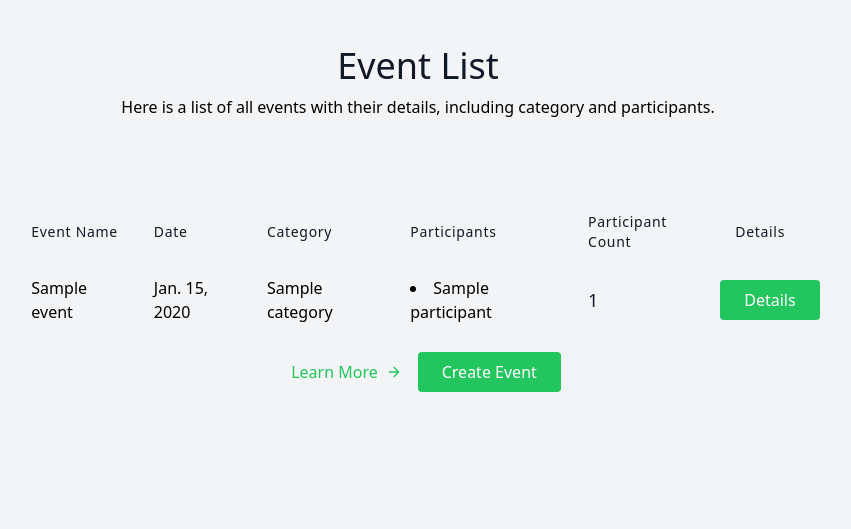
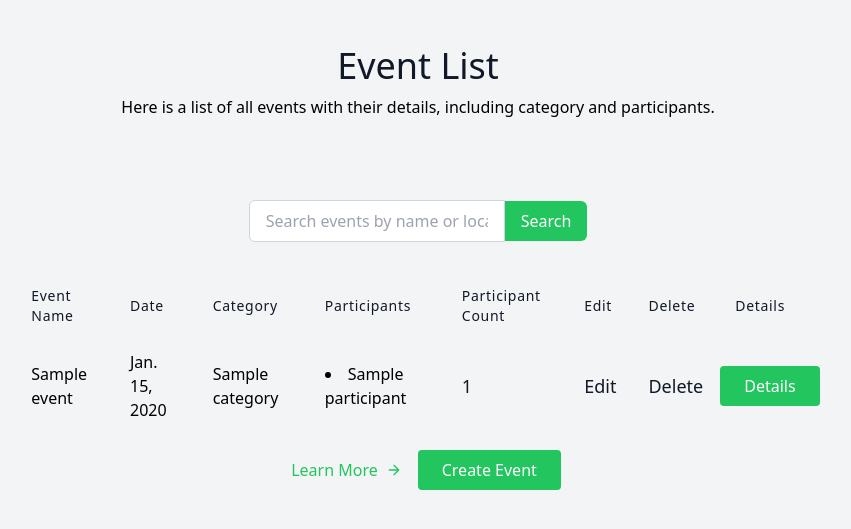
Before and after one commit to mmakash/Event_Management_Django, a Django app: page /dashboard/all_events/ in a window 1280 px wide. Shown: the part 146-675 px from the top of the page, without its empty margins (222-1073 px from the left). Run offline with Django 5.2, Linux system fonts and the light colour scheme; tables that the repository leaves empty hold one stand-in row (values such as "Sample post"); one stand-in notice (Sample message) is shown; some libraries are stand-ins or nearby versions.

Commit message:
search functionality implemented

```diff
--- a/events/templates/category_form.html
+++ b/events/templates/category_form.html
@@ -33,7 +33,7 @@
     <form method="post">
         {% csrf_token %}
         {{ form.as_p }}
-        <button class="w-full bg-blue-500 text-white px-4 py-2 rounded-lg hover:bg-blue-600 transition duration-200" type="submit">Save</button>
+        <button class="mx-auto w-48 text-white bg-green-500 border-0 my-6 py-2 px-4 focus:outline-none hover:bg-green-600 rounded" type="submit">Save</button>
     </form>
     <script>
       setTimeout(() => {
--- a/events/templates/category_list.html
+++ b/events/templates/category_list.html
@@ -33,7 +33,7 @@
 
         <!-- Add Category Button -->
         <div class="text-center mb-6">
-            <a href="{% url 'create_category' %}" class="bg-blue-500 text-white px-4 py-2 rounded-lg hover:bg-blue-600 transition duration-200">
+            <a href="{% url 'create_category' %}" class="mx-auto w-48 text-white bg-green-500 border-0 py-2 px-4 focus:outline-none hover:bg-green-600 rounded">
                 Add New Category
             </a>
         </div>
@@ -60,10 +60,10 @@
 
                             <!-- Actions (Edit and Delete) -->
                             <div class="space-x-2">
-                                <a href="{% url 'category_update' category.id %}" class="bg-yellow-500 text-white px-3 py-1 rounded-lg hover:bg-yellow-600 transition duration-200">
+                                <a href="{% url 'category_update' category.id %}" class="mx-auto w-48 text-white bg-green-500 border-0 py-2 px-4 focus:outline-none hover:bg-green-600 rounded">
                                     Edit
                                 </a>
-                                <a href="{% url 'category_delete' category.id %}" class="bg-red-500 text-white px-3 py-1 rounded-lg hover:bg-red-600 transition duration-200">
+                                <a href="{% url 'category_delete' category.id %}" class="mx-auto w-48 text-white bg-orange-500 border-0 py-2 px-4 focus:outline-none hover:bg-orange-600 rounded">
                                     Delete
                                 </a>
                             </div>
--- a/events/templates/event_form.html
+++ b/events/templates/event_form.html
@@ -28,12 +28,12 @@
     </header>
 
 
-    <div class="bg-white p-6 rounded-lg shadow-lg w-1/3">
+    <div class="bg-white p-6 rounded-lg shadow-lg  mx-auto w-1/2">
         <h2 class="text-2xl font-bold mb-4">Create Event</h2>
         <form method="POST" class="space-y-4">
             {% csrf_token %}
             {{ form.as_p }}
-            <button type="submit" class="bg-blue-500 hover:bg-blue-700 text-white font-bold py-2 px-4 rounded">
+            <button type="submit" class="mx-auto w-48 text-white bg-green-500 border-0 py-2 px-4 focus:outline-none hover:bg-green-600 rounded">
                 Submit
             </button>
 
--- a/events/templates/events_list.html
+++ b/events/templates/events_list.html
@@ -35,6 +35,33 @@
             <p class="lg:w-2/3 mx-auto leading-relaxed text-base">Here is a list of all events with their details, including category and participants.</p>
         </div>
 
+        <!-- Search Form -->
+        <div class="flex justify-center mb-8">
+            <form method="get" action="{% url 'all_events' %}?search=search" class="flex items-center">
+                <input type="text" name="search" placeholder="Search events by name or location..." class="px-4 py-2 border border-gray-300 rounded-l-md focus:outline-none focus:ring-2 focus:ring-green-500 focus:border-green-500 w-64">
+                <button type="submit" class="px-4 py-2 bg-green-500 text-white rounded-r-md hover:bg-green-600 focus:outline-none focus:ring-2 focus:ring-green-500 focus:ring-opacity-50">Search</button>
+            </form>
+        </div>
+
+        {% for message in messages %}
+            <div class="p-4 mb-4 text-sm text-red-700 bg-black rounded-lg">
+                {{ message }}
+            </div>
+        {% endfor %}
+
+        <!-- Conditional Rendering Based on Events -->
+        {% if not events %}
+            <!-- No Events Found -->
+            <div class="text-center">
+                <h1 class="sm:text-4xl text-3xl font-medium title-font mb-2 text-gray-900">
+                    {% if search_query %}
+                        No events match your search query.
+                    {% else %}
+                        No events exist yet.
+                    {% endif %}
+                </h1>
+            </div>
+        {% else %}
             <!-- Event Table -->
             <div class="lg:w-2/3 w-full mx-auto overflow-auto">
                 <table class="table-auto w-full text-left whitespace-no-wrap">
@@ -45,6 +72,8 @@
                             <th class="px-4 py-3 title-font tracking-wider font-medium text-gray-900 text-sm bg-gray-100">Category</th>
                             <th class="px-4 py-3 title-font tracking-wider font-medium text-gray-900 text-sm bg-gray-100">Participants</th>
                             <th class="px-4 py-3 title-font tracking-wider font-medium text-gray-900 text-sm bg-gray-100 rounded-tr rounded-br">Participant Count</th>
+                            <th class="px-4 py-3 title-font tracking-wider font-medium text-gray-900 text-sm bg-gray-100 rounded-tr rounded-br">Edit</th>
+                            <th class="px-4 py-3 title-font tracking-wider font-medium text-gray-900 text-sm bg-gray-100 rounded-tr rounded-br">Delete</th>
                             <th class="px-4 py-3 title-font tracking-wider font-medium text-gray-900 text-sm bg-gray-100 rounded-tr rounded-br">Details</th>
                         </tr>
                     </thead>
@@ -62,12 +91,15 @@
                                     </ul>
                                 </td>
                                 <td class="px-4 py-3 text-lg text-gray-900">{{ event.participant_count }}</td>
+                                <td class="px-4 py-3 text-lg text-gray-900"><a href="{% url 'update_event' event.id %}">Edit</a></td>
+                                <td class="px-4 py-3 text-lg text-gray-900"><a href="{% url 'delete_event' event.id %}">Delete</a></td>
                                 <td><a href="{% url 'event_details' event.id %}" class="flex ml-auto text-white bg-green-500 border-0 py-2 px-6 focus:outline-none hover:bg-green-600 rounded">Details</a></td>
                             </tr>
                         {% endfor %}
                     </tbody>
                 </table>
             </div>
+        {% endif %}
 
         <!-- Buttons -->
         <div class="flex justify-center space-x-4 pl-4 mt-4 lg:w-2/3 w-full mx-auto">
@@ -83,5 +115,12 @@
         </div>
     </section>
 
+    <script>
+        setTimeout(() => {
+            document.querySelectorAll('.p-4.mb-4').forEach(msg => msg.remove());
+        }, 3000); // Message disappears after 3 seconds
+        fetch(window.location.href, { method: 'GET', cache: 'no-store' });
+    </script>
+
 </body>
 </html>
--- a/events/templates/participant_form.html
+++ b/events/templates/participant_form.html
@@ -35,7 +35,7 @@
   <form method="post">
       {% csrf_token %}
       {{ form.as_p }}
-      <button class="my-4 bg-yellow-500 text-white px-3 py-1 rounded-lg hover:bg-yellow-600 transition duration-200" type="submit">Save</button>
+      <button class="mx-auto w-40 text-white bg-green-500 border-0 my-6 py-2 px-4 focus:outline-none hover:bg-green-600 rounded" type="submit">Save</button>
   </form>
 
      </div>
--- a/events/templates/participant_list.html
+++ b/events/templates/participant_list.html
@@ -36,7 +36,7 @@
 
         <!-- Add Participant Button -->
         <div class="text-center mb-6">
-            <a href="{% url 'create_participant' %}" class="bg-blue-500 text-white px-4 py-2 rounded-lg hover:bg-blue-600 transition duration-200">
+            <a href="{% url 'create_participant' %}" class="mx-auto w-48 text-white bg-green-500 border-0 py-2 px-4 focus:outline-none hover:bg-green-600 rounded">
                 Add Participant
             </a>
         </div>
@@ -55,10 +55,10 @@
 
                             <!-- Actions (Edit and Delete) -->
                             <div class="space-x-2">
-                                <a href="{% url 'participant_update' participant.id %}" class="bg-yellow-500 text-white px-3 py-1 rounded-lg hover:bg-yellow-600 transition duration-200">
+                                <a href="{% url 'participant_update' participant.id %}" class="mx-auto w-48 text-white bg-green-500 border-0 py-2 px-4 focus:outline-none hover:bg-green-600 rounded">
                                     Edit
                                 </a>
-                                <a href="{% url 'participant_delete' participant.id %}" class="bg-red-500 text-white px-3 py-1 rounded-lg hover:bg-red-600 transition duration-200">
+                                <a href="{% url 'participant_delete' participant.id %}" class="mx-auto w-48 text-white bg-orange-500 border-0 py-2 px-4 focus:outline-none hover:bg-orange-600 rounded">
                                     Delete
                                 </a>
                             </div>
--- a/events/views.py
+++ b/events/views.py
@@ -3,7 +3,7 @@
 from .forms import EventForm, CategoryForm, ParticipantForm
 from django.contrib import messages
 from django.http import Http404
-from django.db.models import Count
+from django.db.models import Count, Q
 from django.utils.timezone import now
 from datetime import date
 
@@ -25,12 +25,19 @@
 
 # Read Events
 def events_list(request):
-    # events = Event.objects.all()
+    # Initialize the events queryset
+    events = Event.objects.select_related('category').prefetch_related('participants')
+
+    # Search functionality
+    search_query = request.GET.get('search')
+    if search_query:
+        # Use Q objects to search by multiple fields (e.g., name or location)
+        events = events.filter(Q(name__icontains=search_query) | Q(location__icontains=search_query))
+
+    # Existing filters
     category_id = request.GET.get('category_id')
     start_date = request.GET.get('start_date')
     end_date = request.GET.get('end_date')
-
-    events = Event.objects.select_related('category').prefetch_related('participants').all()
 
     if category_id:
         events = events.filter(category_id=category_id)
@@ -38,6 +45,7 @@
     if start_date and end_date:
         events = events.filter(date__range=[start_date, end_date])
 
+    # Calculate totals and counts
     total_participants = events.aggregate(total_participants=Count('participants'))['total_participants'] or 0
 
     today = date.today()
@@ -62,8 +70,10 @@
         'upcoming_events_count': upcoming_events_count,
         'past_events_count': past_events_count,
         'today_events': today_events,
-        'total_participants': total_participants
-        })
+        'total_participants': total_participants,
+        # 'search_query': search_query,  # Pass the search query to the template
+    })
+
 # Read Event Details
 def event_details(request, event_id):
     event = Event.objects.get(id=event_id)
```
Lines whose indentation alone changed are shown as unchanged.
